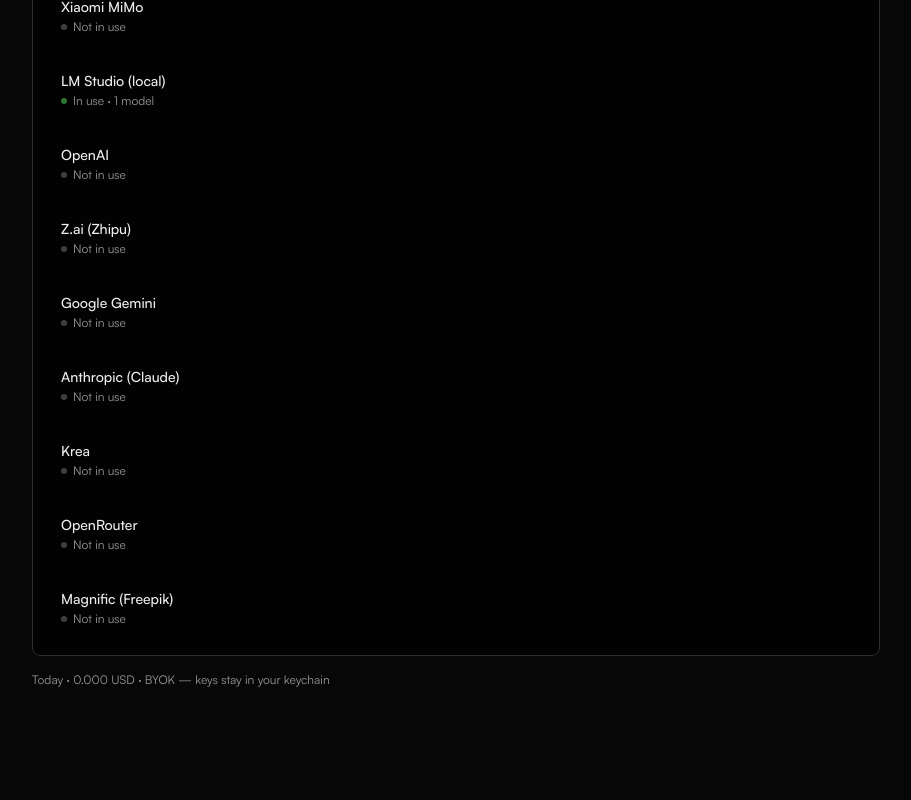
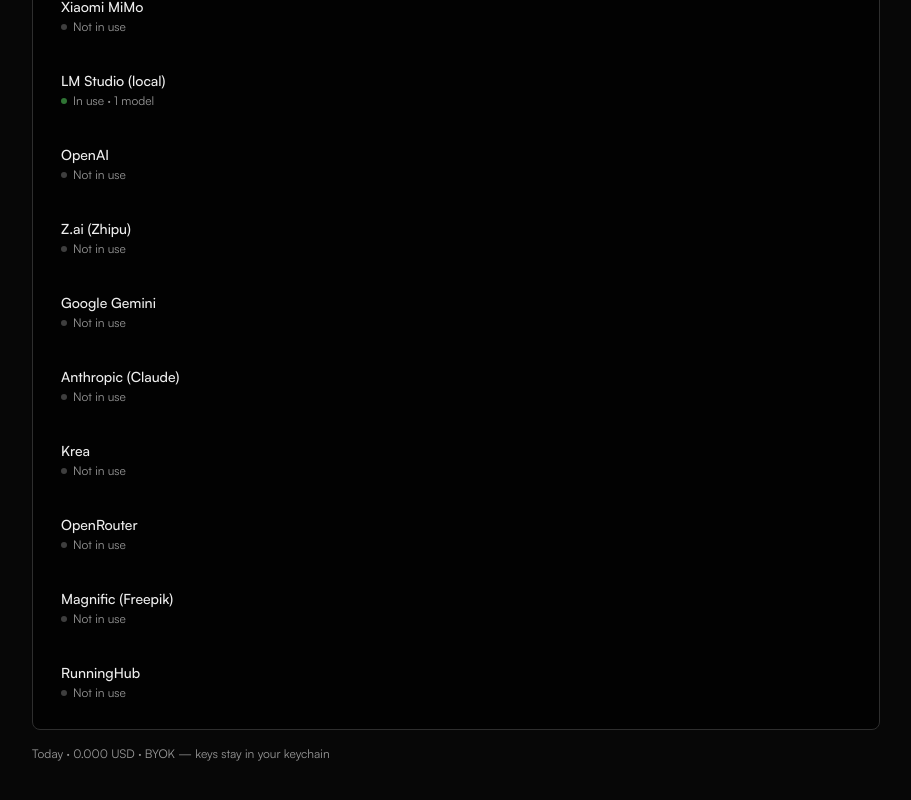
Before and after one commit to muen-collective/mitsumeru, a Next.js app: page /providers in a window 1280 px wide. Shown: the part 488-1288 px from the top of the page, without its empty margins (184-1095 px from the left). Before the commit the page ends 1216 px from the top, so only its background shows below. Built offline with nearby package versions, Linux system fonts and the light colour scheme.

Commit message:
feat: RunningHub preset — ComfyUI workflow + model aggregator (Kling 3.0, Seedance 2.5, Vidu, Meshy)

```diff
--- a/src/core/adapters/mock/mock-provider-registry.ts
+++ b/src/core/adapters/mock/mock-provider-registry.ts
@@ -267,6 +267,28 @@ const PRESETS: ProviderPreset[] = [
       // Real adapter maps these to the API's model values (docs 2026-08-12)
     ],
   },
+  {
+    id: 'runninghub',
+    name: 'RunningHub',
+    description:
+      'Workflow + model aggregator (ComfyUI native): run full ComfyUI workflows as APIs plus standard model endpoints — Sora 2, Kling 3.0/o-series, Seedance 2.5, Vidu, Wan, Midjourney, Suno, Meshy 3D, Topaz. Async tasks + webhooks, LoRA/uploads. Base URL TBD — verify against docs before the real adapter.',
+    endpoint: { format: 'custom', baseUrl: '' },
+    capabilities: ['image', 'video', '3d'],
+    models: [
+      {
+        id: 'kling-v3.0-pro-image-to-video',
+        capability: 'video',
+        name: 'Kling 3.0 Pro (image-to-video)',
+        kept: true,
+      },
+      { id: 'seedance-2.5/image-to-video', capability: 'video', name: 'Seedance 2.5 (i2v)', kept: true },
+      { id: 'vidu-image-to-video-q3-pro', capability: 'video', name: 'Vidu Q3 Pro (i2v)', kept: false },
+      { id: 'nano-banana', capability: 'image', name: 'Nano Banana (image)', kept: true },
+      { id: 'gpt-image', capability: 'image', name: 'GPT Image', kept: false },
+      { id: 'meshy', capability: '3d', name: 'Meshy (3D)', kept: true },
+      // Full catalog = per-model endpoints (docs 2026-08-12); LLM API is new/UNVERIFIED
+    ],
+  },
 ]
 
 /** Simulated fetched model lists, keyed by provider id (mirrors the story's FETCHED). */
--- a/src/features/providers/addModelCatalog.ts
+++ b/src/features/providers/addModelCatalog.ts
@@ -67,6 +67,7 @@ export const ADD_MODEL_CATEGORIES: AddModelCategory[] = [
     entries: [
       { id: 'krea', name: 'Krea', desc: 'Aggregator API — 40+ image/video models (Nano Banana, Flux, Imagen, Veo, Kling, Sora) on one endpoint, compute-unit pricing ($0.04–$0.15/image, $0.05–$0.50/sec video). Topaz upscale to 22K, LoRA training.', setupUrl: 'https://www.krea.ai/app/api/tokens' },
       { id: 'magnific', name: 'Magnific (Freepik)', desc: 'The creative suite (ex-Freepik) — Mystic image gen, the flagship Magnific upscaler, image editing, Kling v2 video, stock library. One credit balance across your plan, async + webhooks.', setupUrl: 'https://www.magnific.com/user/api-keys' },
+      { id: 'runninghub', name: 'RunningHub', desc: 'Workflow + model aggregator (ComfyUI native) — Sora 2, Kling 3.0, Seedance 2.5, Vidu, Midjourney, Suno, Meshy 3D, Topaz. Run full ComfyUI workflows as APIs; async tasks + webhooks; LoRA uploads.', setupUrl: 'https://www.runninghub.ai/enterprise-api/consumerApi' },
     ],
   },
 ]
@@ -80,4 +81,5 @@ export const ENTRY_TO_PRESET: Record<string, string> = {
   zai: 'zai',
   openrouter: 'openrouter',
   magnific: 'magnific',
+  runninghub: 'runninghub',
 }
```
Also changed, not shown: 1 other file (tests, documents, lock files or other folders).
